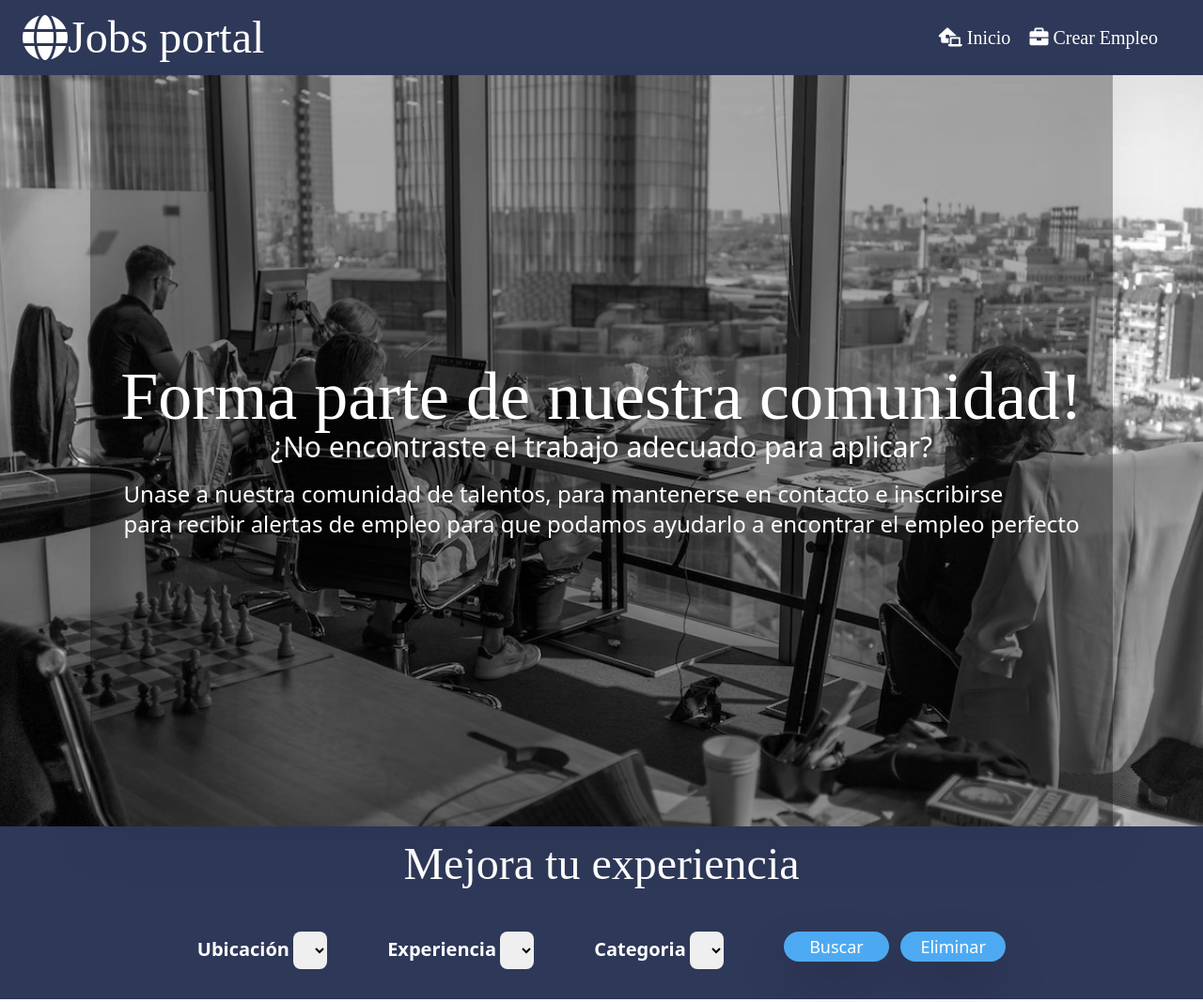
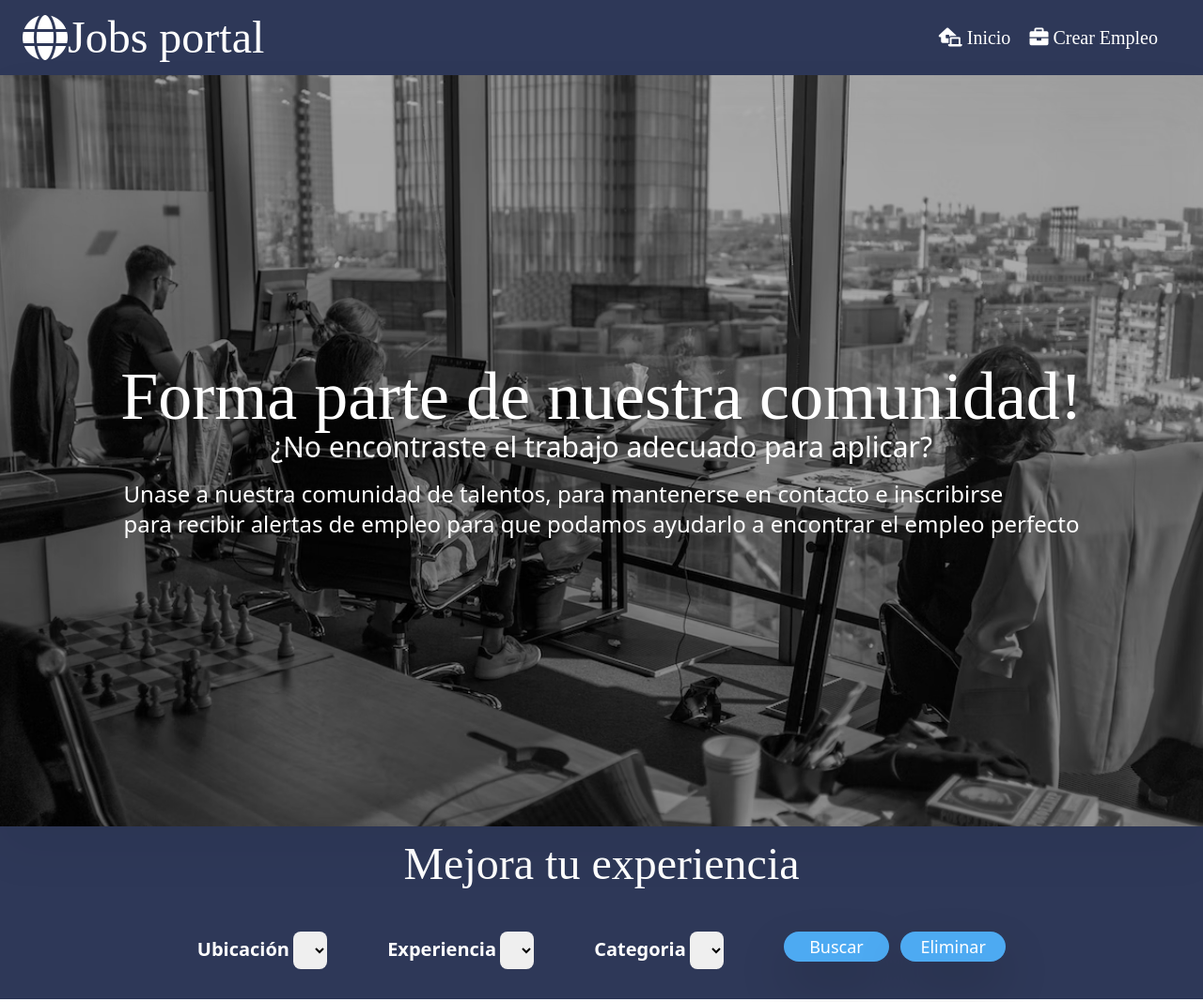
Before and after one commit to lourdescorrea/Jobs-Portal, a plain HTML site: page index.html in a window 1280 px wide. Shown: the top 1067 px of the page at 94% size. Drawn offline with nearby package versions, Linux system fonts and the light colour scheme; no server answers.

```diff
--- a/index.html
+++ b/index.html
@@ -83,7 +83,7 @@
       id="hero"
     >
       <section
-        class="flex justify-center items-center h-screen backdrop-grayscale-0 bg-black/30 drop-shadow-2xl"
+        class="flex justify-center items-center w-full h-screen backdrop-grayscale-0 bg-black/30 drop-shadow-2xl"
       >
         <div class="flex flex-col items-center p-8">
           <h1 class="text-7xl text-white font-['Sacramento'] font-medium">
```
